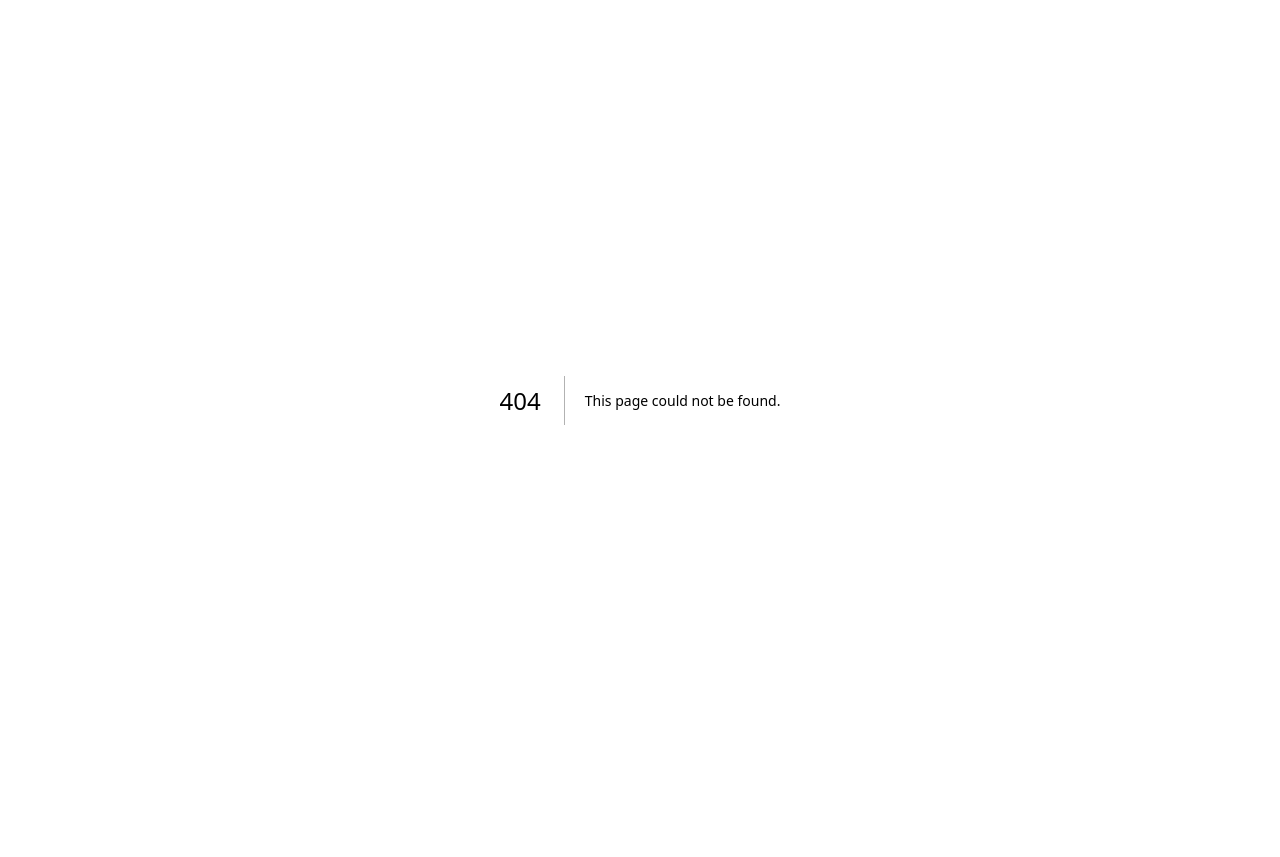
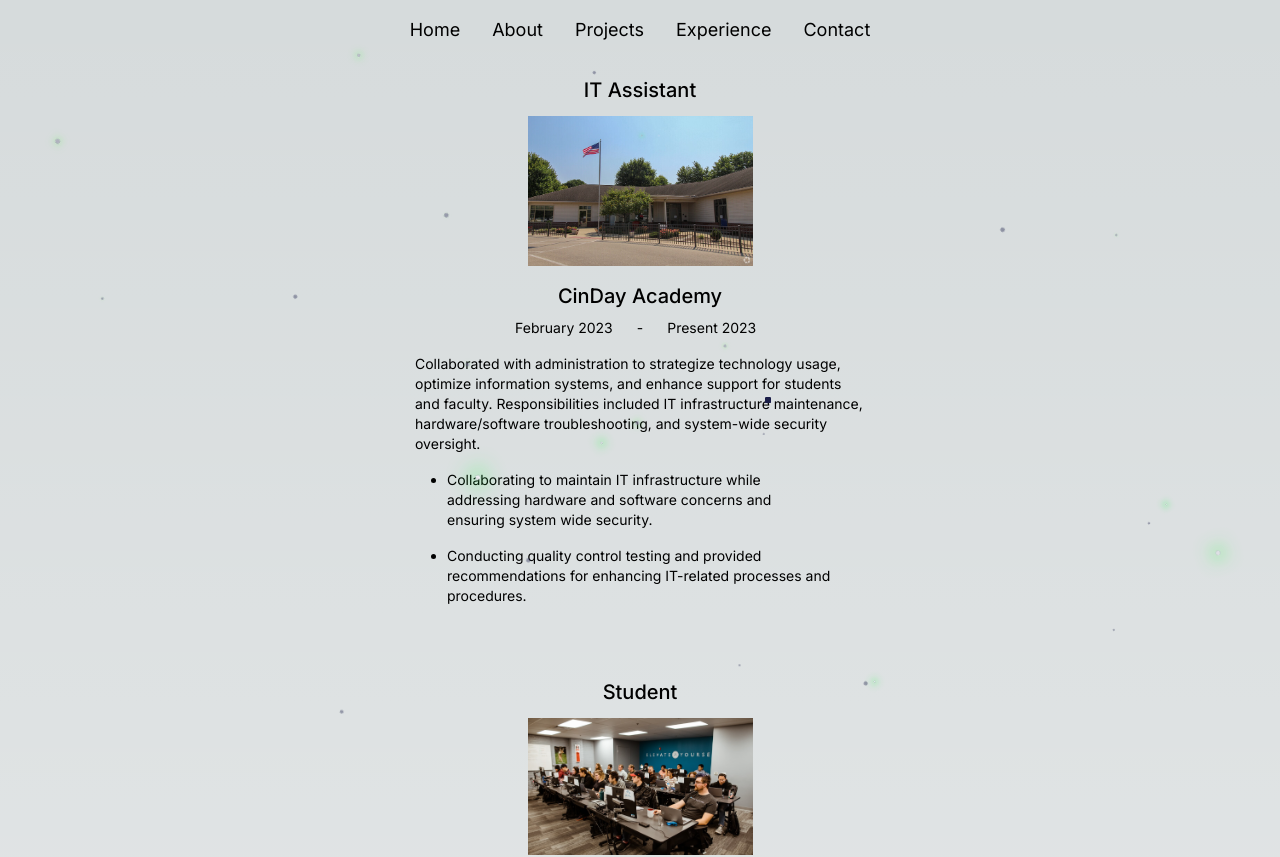
Before and after one commit to ln64-git/portfolio-2024, a Next.js app: page /experience in a window 1280 px wide. Before the commit this address had no page. Shown: the top 857 px of the page. Before the commit the page ends 800 px from the top, so only its background shows below. Built offline with nearby package versions, Linux system fonts and the light colour scheme.

Commit message:
Worked on Experience section

```diff
--- a/src/app/about/page.tsx
+++ b/src/app/about/page.tsx
@@ -10,10 +10,10 @@
   const isMobile = getIsMobile();
 
   return (
-    <div id="About" className=" mx-auto  max-w-[650px]   rounded-lg">
+    <div id="About" className="mx-auto max-w-[650px] rounded-lg">
       <Header />
-      <div className=" max-w-[450px] mx-auto flex items-center justify-around   ">
-        <div className="py-4 flex flex-col justify-center ">
+      <div className="max-w-[450px] mx-auto flex items-center justify-around">
+        <div className="py-4 flex flex-col justify-center">
           <div className="text-2xl">{name}</div>
           <div className="text-lg">
             <ul>
@@ -36,7 +36,7 @@
       <div
         className={`${
           isMobile
-            ? "max-w-[450px] my-4 mx-auto px-6"
+            ? "max-w-[450px] my-4 mx-auto px-4"
             : " max-w-[450px] my-4 mx-auto"
         }`}
       >
--- /dev/null
+++ b/src/app/experience/page.tsx
@@ -0,0 +1,33 @@
+import Header from "@/components/header";
+import Fireflies from "@/components/fireflies";
+import experienceData from "../../content/experience-data";
+import Experience from "@/components/experience";
+
+interface ExperienceItem {
+  company: string;
+  duration: string;
+  image: string;
+  role: string;
+  summary: string;
+  bulletArray: string[];
+}
+
+export default function ExperiencePage() {
+  return (
+    <div className="mx-auto max-w-[650px] rounded-lg">
+      <Header />
+      {experienceData.map((experience: ExperienceItem, index: number) => (
+        <Experience
+          key={index}
+          company={experience.company}
+          duration={experience.duration}
+          image={experience.image}
+          role={experience.role}
+          summary={experience.summary}
+          bulletArray={experience.bulletArray}
+        />
+      ))}
+      <Fireflies />
+    </div>
+  );
+}
--- /dev/null
+++ b/src/components/experience.tsx
@@ -0,0 +1,65 @@
+"use client";
+import getIsMobile from "@/utils/is-mobile";
+
+interface JobProps {
+  company: string;
+  duration: string;
+  image: string;
+  role?: string;
+  summary?: string;
+  bulletArray: string[];
+}
+
+export default function Experience(data: JobProps) {
+  const durationParts = data.duration.split(" - ");
+  const startDate = durationParts[0];
+  const endDate = durationParts[1] === "Current" ? "Present" : durationParts[1];
+  const isMobile = getIsMobile();
+
+  const DurationFormat = () => {
+    return (
+      <div className="flex justify-center">
+        <div className="w-1/2 text-right mx-6">{startDate}</div>
+        <div>-</div>
+        <div className="w-1/2 text-left mx-6">{endDate}</div>
+      </div>
+    );
+  };
+
+  return (
+    <div
+      className={`${
+        isMobile
+          ? "max-w-[450px] my-4 mx-auto px-6"
+          : " max-w-[450px] my-4 mx-auto"
+      }`}
+    >
+      <div className="header">
+        <div className="flex justify-center pb-3 text-xl font-medium">
+          {data.role}
+        </div>
+        <div className=" flex justify-around items-center overflow-x-hidden">
+          <div className=" w-1/2 flex justify-center">
+            <img
+              className="header-image"
+              src={`/${data.image}.png`}
+              alt={data.image}
+            />
+          </div>
+        </div>
+      </div>
+      <div className=" pt-4 pb-12">
+        <div className=" text-center text-xl font-medium">{data.company}</div>
+        <div className=" text-center text-sm py-2">{DurationFormat()}</div>
+        <div className="text-sm py-2">{data.summary}</div>
+        <ul>
+          {data.bulletArray.map((bullet, index) => (
+            <li className=" py-2 mx-8  list-disc text-sm" key={index}>
+              {bullet}
+            </li>
+          ))}
+        </ul>
+      </div>
+    </div>
+  );
+}
--- /dev/null
+++ b/src/content/experience-data.ts
@@ -0,0 +1,70 @@
+const experienceData = [
+  {
+    company: 'CinDay Academy',
+    duration: 'February 2023 - Present 2023',
+    image: 'cinday',
+    role: 'IT Assistant',
+    summary: 'Collaborated with administration to strategize technology usage, optimize information systems, and enhance support for students and faculty. Responsibilities included IT infrastructure maintenance, hardware/software troubleshooting, and system-wide security oversight.',
+    bulletArray: [
+      'Collaborating to maintain IT infrastructure while addressing hardware and software concerns and ensuring system wide security.',
+      'Conducting quality control testing and provided recommendations for enhancing IT-related processes and procedures.'
+    ],
+  },
+  {
+    company: 'Tech Elevator Remote Full Stack Bootcamp',
+    duration: 'September 2022 - Devember 2022',
+    image: 'tech-elevator',
+    role: 'Student',
+    summary: "My experience at Tech Elevator's Full-Time Coding Bootcamp was both intense and rewarding, taking me from a novice programmer to a skilled web developer in just a few short months. Throughout the program, I became accustomed to paired programming, Agile methodology, and version source control strategies which prepared me well for an introduction to the tech industry.",
+    bulletArray: [
+      'Acquired proficiency in full-stack web development strategies and technologies including Java, HTML, CSS, modern JavaScript frameworks and SQL.',
+      'Successfully completed a rigorous 14-week coding bootcamp, accumulating over 800 hours of hands-on development education and practical experience.'
+    ],
+  },
+  {
+    company: 'Citizens',
+    duration: 'September 2019 - August 2020',
+    image: 'citizens',
+    role: 'Commissary Assistant',
+    summary: 'During my role at Citizens I worked closely with a small team to stock and maintain regular supply for five restaurant storefront locations. This position entailed daily execution of large-scale recipes and efficient management of invoices and orders across multiple locations.',
+    bulletArray: [
+      'Executed large scale recipe instructions for an extensive seasonal breakfast and lunch menu.',
+      'Daily meal prep delivery through Uber to update and organize five individual storefront inventories based in Manhattan.'
+    ],
+  },
+  {
+    company: 'Habanero',
+    duration: 'January 2017 - August 2019',
+    image: 'habanero',
+    role: 'Line Cook',
+    summary: 'While at Habanero, I consistently delivered excellent customer service, maintained a clean and efficient workstation, and ensuring a high-quality dining experience.',
+    bulletArray: [
+      'Provided customer service on a team based culinary line.',
+      'Regularly maintained a clean and organized working environment.'
+    ],
+  },
+  {
+    company: 'Kaze OTR',
+    duration: 'February 2016 - December 2016',
+    image: 'kaze',
+    role: 'Sushi Assistant',
+    summary: "During my role as a Sushi Assistant at Kaze in Over the Rhine, I focused on perfecting sushi presentation while also contributing to inventory and supply management. This allowed me to consistently deliver top-notch sushi dishes featuring seasonal ingredients.",
+    bulletArray: [
+      "Continually refined meal presentation according to customer's request.",
+      'Managed inventory and stock according to seasonal supply.'
+    ],
+  },
+  {
+    company: 'Rookwood Pottery Company',
+    duration: 'January 2013 - December 2015',
+    image: 'rookwood',
+    role: 'Inventory Manager',
+    summary: 'Began as an intern and progressed to managing an inventory of over 80,000 pre-fired art/pottery and installation ceramic products. Responsible for physically and digitally managing product exchange between departments and administration, serving various in-house and external clients, including projects like the Taft Ale House in Cincinnati and the restoration of the Chicago Monroe Building.',
+    bulletArray: [
+      "Independently managed an Excel Inventory of 80,000+ individual, pre-fired art/pottery and installation tile.",
+      'Collaborated with other managers to optimize the exchange of ceramic product in relevance to production and commission.'
+    ],
+  },
+];
+
+export default experienceData
```
